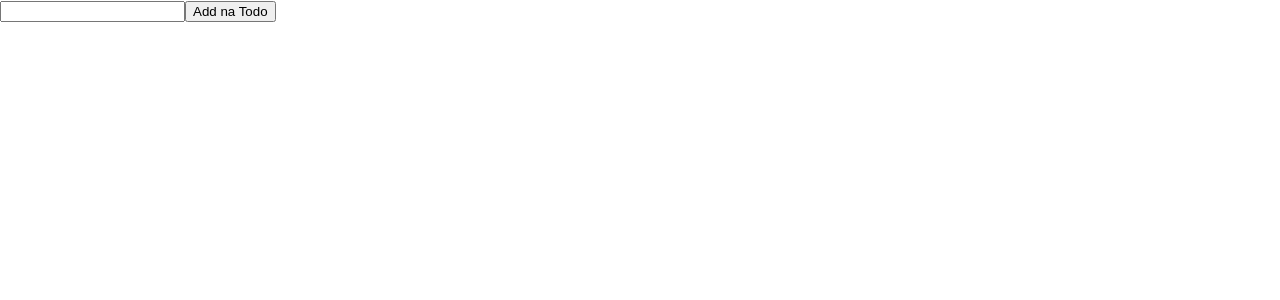
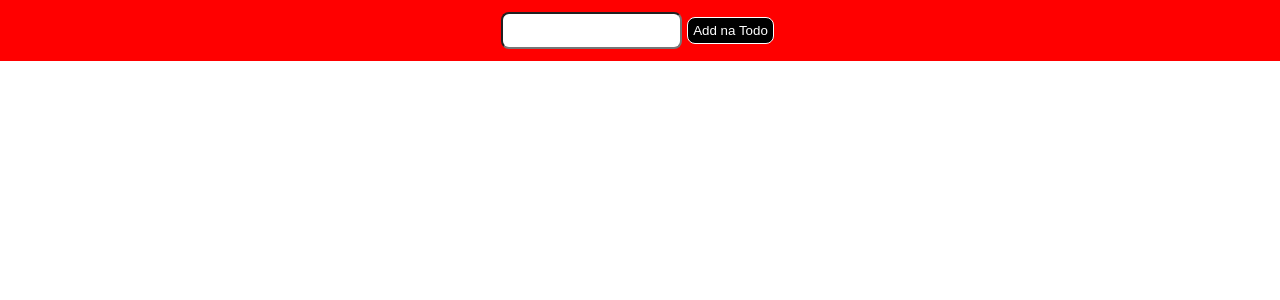
Before and after one commit to juliofilizzola/Project-to-do-list, a React (Create React App) app in the folder todolist/: page / in a window 1280 px wide. Shown: the top 300 px of the page. Built offline with nearby package versions, Linux system fonts and the light colour scheme.

Commit message:
iniciando estilização do input

```diff
--- a/todolist/src/App.css
+++ b/todolist/src/App.css
@@ -0,0 +1,4 @@
+* {
+  margin: 0;
+  padding: 0;
+}
--- a/todolist/src/components/Input.js
+++ b/todolist/src/components/Input.js
@@ -1,6 +1,7 @@
 import React, { useState } from 'react';
 import { useDispatch } from 'react-redux';
 import { saveTodo } from '../features/todoSlice';
+import '../style/inputButton.css'
 
 const Input = () => {
   const [List, setList] = useState('');
@@ -14,7 +15,7 @@ const Input = () => {
     }));
   }
   return (
-    <div>
+    <div className="inputButton">
       <input type="text" value={List} onChange={({target})=> setList(target.value)} />
       <button onClick={addTodo}>Add na Todo</button>
     </div>
--- /dev/null
+++ b/todolist/src/style/inputButton.css
@@ -0,0 +1,19 @@
+.inputButton {
+  display: flex;
+  background: red;
+  padding: 12px;
+  justify-content: center;
+}
+
+.inputButton input {
+  border-radius: 8px;
+}
+
+.inputButton button {
+  color: #fff;
+  background: #000;
+  border-radius: 8px;
+  border: solid 1px #fff;
+  padding: 5px;
+  margin: 5px;
+}
```
